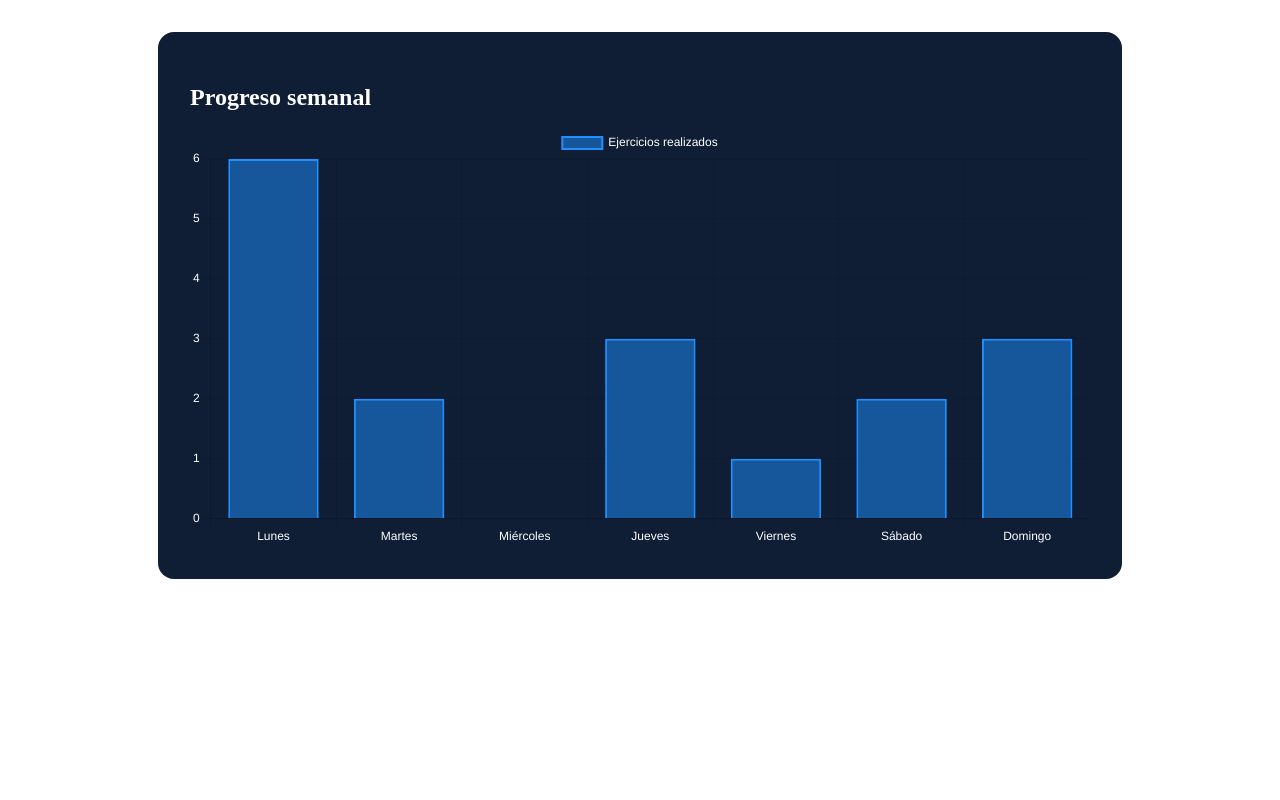
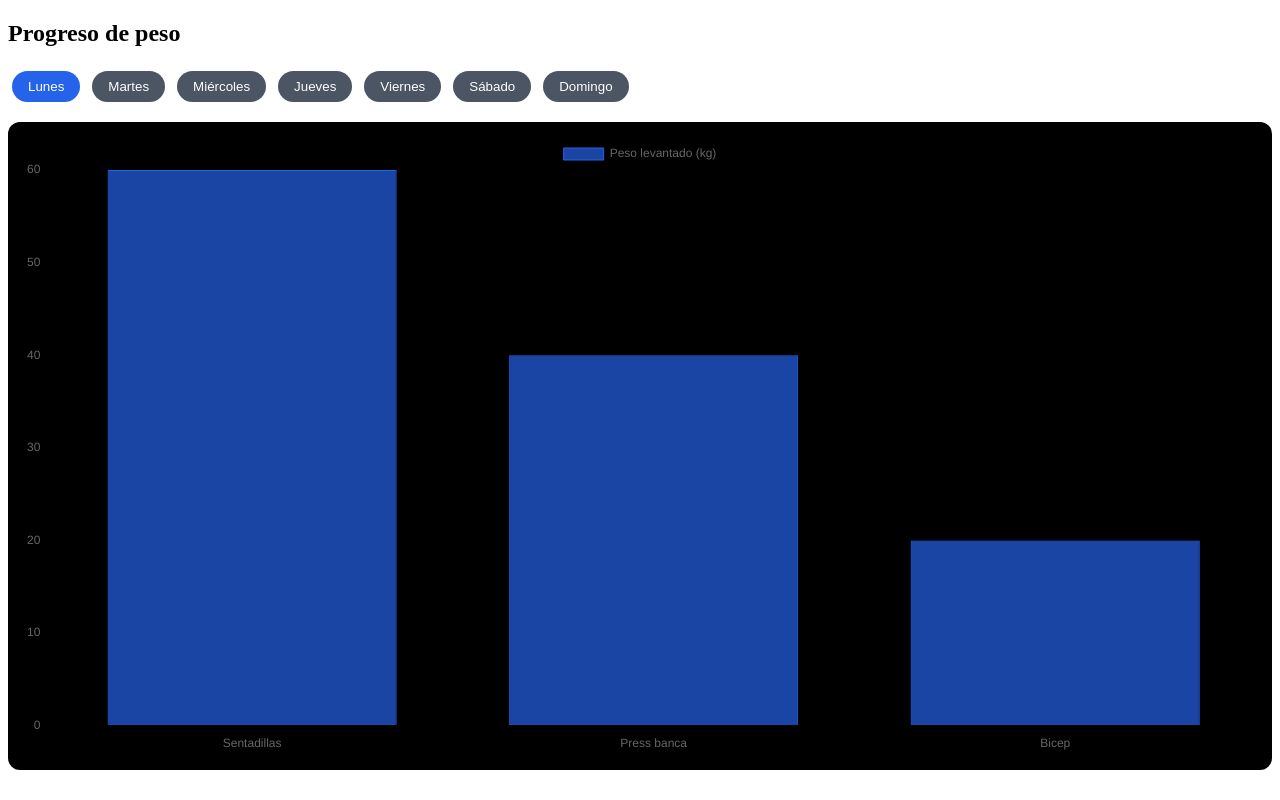
Before and after one commit to mikewatouski/Proyecto2025, a plain HTML site: page cuadro.html in a window 1280 px wide. Drawn offline with nearby package versions, Linux system fonts and the light colour scheme.

Commit message:
Grafico bien.

```diff
--- a/cuadro.css
+++ b/cuadro.css
@@ -12,3 +12,49 @@
     font-size: 1.5rem;
     margin-bottom: 1rem;
   }
+
+  #peso-container {
+    background-color: black;
+    border-radius: 0.75rem;
+    padding: 1rem;
+    color: white;
+    margin-top: 2rem;
+    display: flex;
+    flex-direction: column;
+    align-items: center;
+  }
+
+  #pesoChart {
+    max-width: 600px;
+    width: 100%;
+    height: 300px;
+  }
+
+
+
+  #grafico-peso-container {
+    background-color: black;
+    border-radius: 0.75rem;
+    padding: 1rem;
+    box-sizing: border-box;
+  }
+
+  .dias-semana button {
+    padding: 0.5rem 1rem;
+    border-radius: 9999px;
+    background-color: #4b5563;
+    color: white;
+    border: none;
+    cursor: pointer;
+    margin: 0.25rem;
+    transition: background-color 0.3s ease;
+  }
+
+  .dias-semana button:hover {
+    background-color: #6b7280;
+  }
+
+  .dias-semana .seleccionado {
+    background-color: #2563eb;
+    color: white;
+  }
--- a/cuadro.html
+++ b/cuadro.html
@@ -11,10 +11,24 @@
     <title>Cuadro</title>
 </head>
 <body>
-    <section class="grafico-semanal">
-        <h2 class="titulo-grafico">Progreso semanal</h2>
-        <canvas id="graficoProgreso" height="140"></canvas>
-      </section>
+    <div class="columna-derecha">
+        <h2 class="text-white mb-4">Progreso de peso</h2>
+        <div class="tarjeta-dias">
+          <div class="dias-semana" id="dias-peso">
+            <button class="boton-dia" onclick="mostrarGraficoPeso('Lunes')">Lunes</button>
+            <button class="boton-dia" onclick="mostrarGraficoPeso('Martes')">Martes</button>
+            <button class="boton-dia" onclick="mostrarGraficoPeso('Miércoles')">Miércoles</button>
+            <button class="boton-dia" onclick="mostrarGraficoPeso('Jueves')">Jueves</button>
+            <button class="boton-dia" onclick="mostrarGraficoPeso('Viernes')">Viernes</button>
+            <button class="boton-dia" onclick="mostrarGraficoPeso('Sábado')">Sábado</button>
+            <button class="boton-dia" onclick="mostrarGraficoPeso('Domingo')">Domingo</button>
+          </div>
+        </div>
+        <div id="grafico-peso-container" style="margin-top: 1rem;">
+          <canvas id="grafico-peso"></canvas>
+        </div>
+      </div>
+
 
 </body>
 
--- a/cuadro.js
+++ b/cuadro.js
@@ -1,43 +1,79 @@
+// Simulación de entrada que luego será reemplazada por el backend
+window.rutinasSubidas = {
+  Lunes: "Sentadillas:60\nPress banca:40\nBicep:20",
+  Martes: "Peso muerto:80\nRemo:60\nPres militar:40",
+  Miércoles: "Sentadilla:50",
+  Jueves: "Press militar:35",
+  Viernes: "Curl biceps:25",
+  Sábado: "Tríceps:20",
+  Domingo: ""
+};
 
-document.addEventListener("DOMContentLoaded", () => {
-  const ctx = document.getElementById("graficoProgreso").getContext("2d");
+// Función para convertir las rutinas en objetos de gráfico
+function procesarRutinasParaGraficos(rutinas) {
+  const resultado = {};
+  for (const dia in rutinas) {
+    const texto = rutinas[dia];
+    if (!texto) {
+      resultado[dia] = [];
+      continue;
+    }
+    const lineas = texto.split("\n");
+    resultado[dia] = lineas.map(linea => {
+      const [ejercicio, peso] = linea.split(":");
+      return {
+        ejercicio: ejercicio.trim(),
+        peso: parseFloat(peso)
+      };
+    });
+  }
+  return resultado;
+}
 
-  const ejemploData = {
-    labels: ["Lunes", "Martes", "Miércoles", "Jueves", "Viernes", "Sábado", "Domingo"],
-    datasets: [{
-      label: "Ejercicios realizados",
-      data: [6,2 ,0 ,3 ,1 ,2 ,3 ],
-      backgroundColor: "rgba(30, 144, 255, 0.5)",
-      borderColor: "rgba(30, 144, 255, 1)",
-      borderWidth: 2
-    }]
-  };
+// Convertimos los datos del backend a datos del gráfico
+let datosPesoPorDia = procesarRutinasParaGraficos(window.rutinasSubidas || {});
 
-  new Chart(ctx, {
-    type: "bar",
-    data: ejemploData,
+// Configuración del gráfico
+let graficoPeso;
+
+function mostrarGraficoPeso(dia) {
+  document.querySelectorAll('#dias-peso .boton-dia').forEach(b => b.classList.remove('seleccionado'));
+  const boton = Array.from(document.querySelectorAll('#dias-peso .boton-dia')).find(b => b.textContent === dia);
+  if (boton) boton.classList.add('seleccionado');
+
+  const datos = datosPesoPorDia[dia] || [];
+  const labels = datos.map(ej => ej.ejercicio);
+  const pesos = datos.map(ej => ej.peso);
+
+  const ctx = document.getElementById('grafico-peso').getContext('2d');
+
+  if (graficoPeso) {
+    graficoPeso.destroy();
+  }
+
+  graficoPeso = new Chart(ctx, {
+    type: 'bar',
+    data: {
+      labels,
+      datasets: [{
+        label: 'Peso levantado (kg)',
+        data: pesos,
+        backgroundColor: 'rgba(37, 99, 235, 0.7)',
+        borderColor: '#2563eb',
+        borderWidth: 1
+      }]
+    },
     options: {
-      responsive: true,
       scales: {
         y: {
-          beginAtZero: true,
-          ticks: {
-            color: "white"
-          }
-        },
-        x: {
-          ticks: {
-            color: "white"
-          }
-        }
-      },
-      plugins: {
-        legend: {
-          labels: {
-            color: "white"
-          }
+          beginAtZero: true
         }
       }
     }
   });
+}
+
+// Mostrar gráfico inicial al cargar la página
+document.addEventListener("DOMContentLoaded", () => {
+  mostrarGraficoPeso('Lunes');
 });
```
